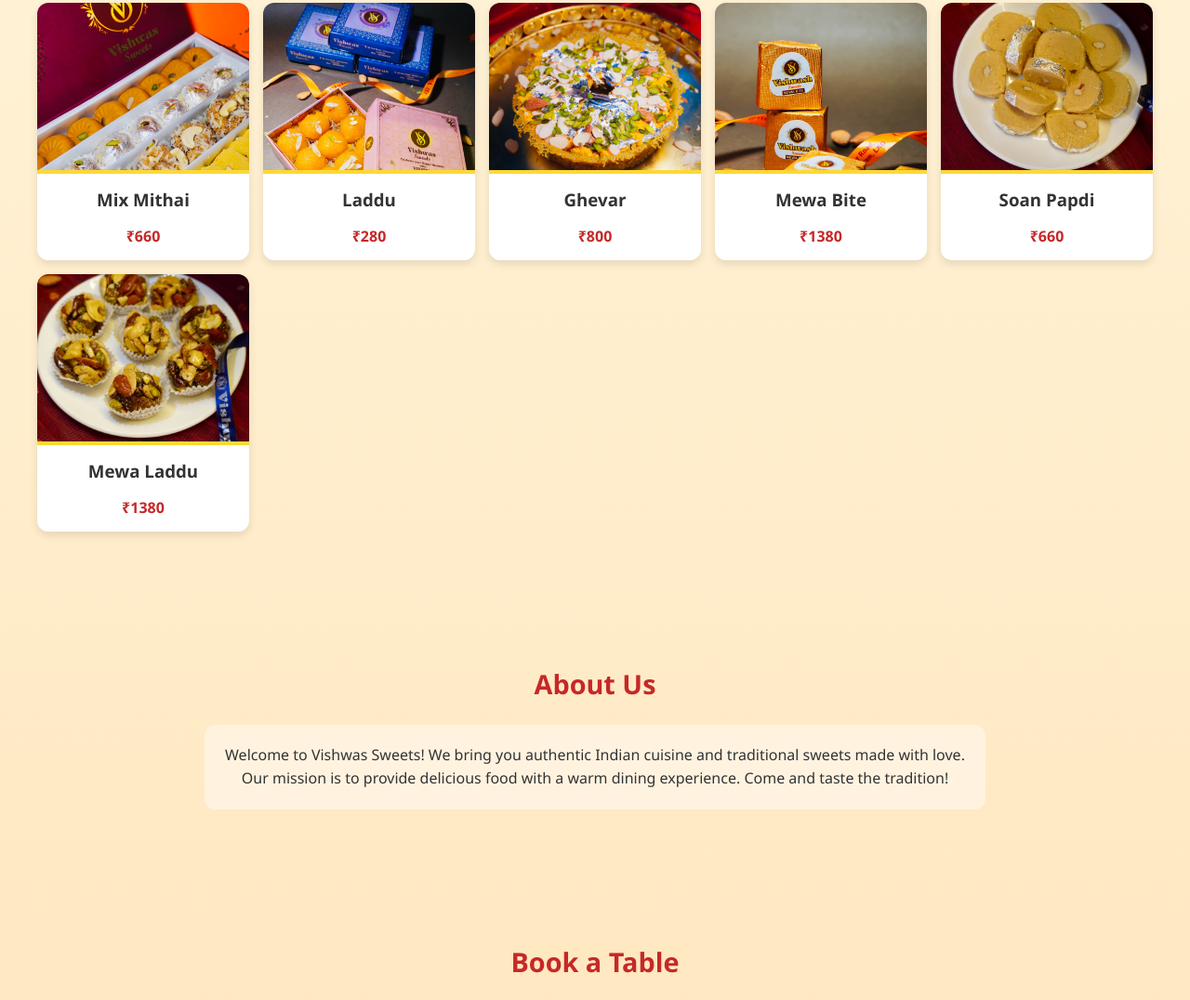
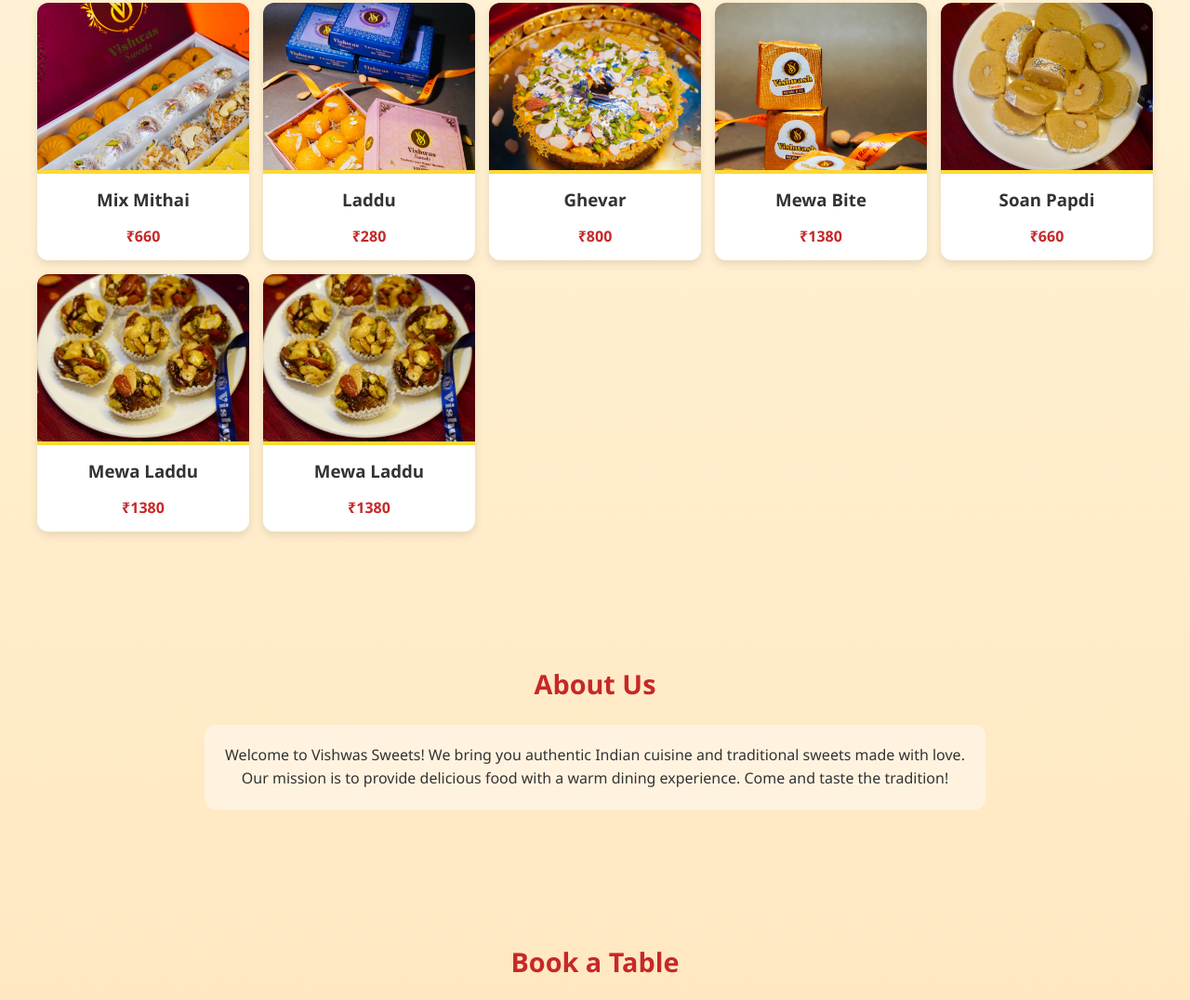
Before and after one commit to deependra8090/restaurent, a plain HTML site: page index.html in a window 1280 px wide. Shown: the part 740-1816 px from the top of the page at 93% size. Drawn offline with Linux system fonts and the light colour scheme.

```diff
--- a/index.html
+++ b/index.html
@@ -65,6 +65,11 @@
         <h3>Mewa Laddu</h3>
         <p>₹1380</p>
       </div>
+         <div class="dish">
+        <img src="mewa laddu.jpg" alt="Mewa Laddu" />
+        <h3>Mewa Laddu</h3>
+        <p>₹1380</p>
+      </div>
     </div>
   </section>
 
```
